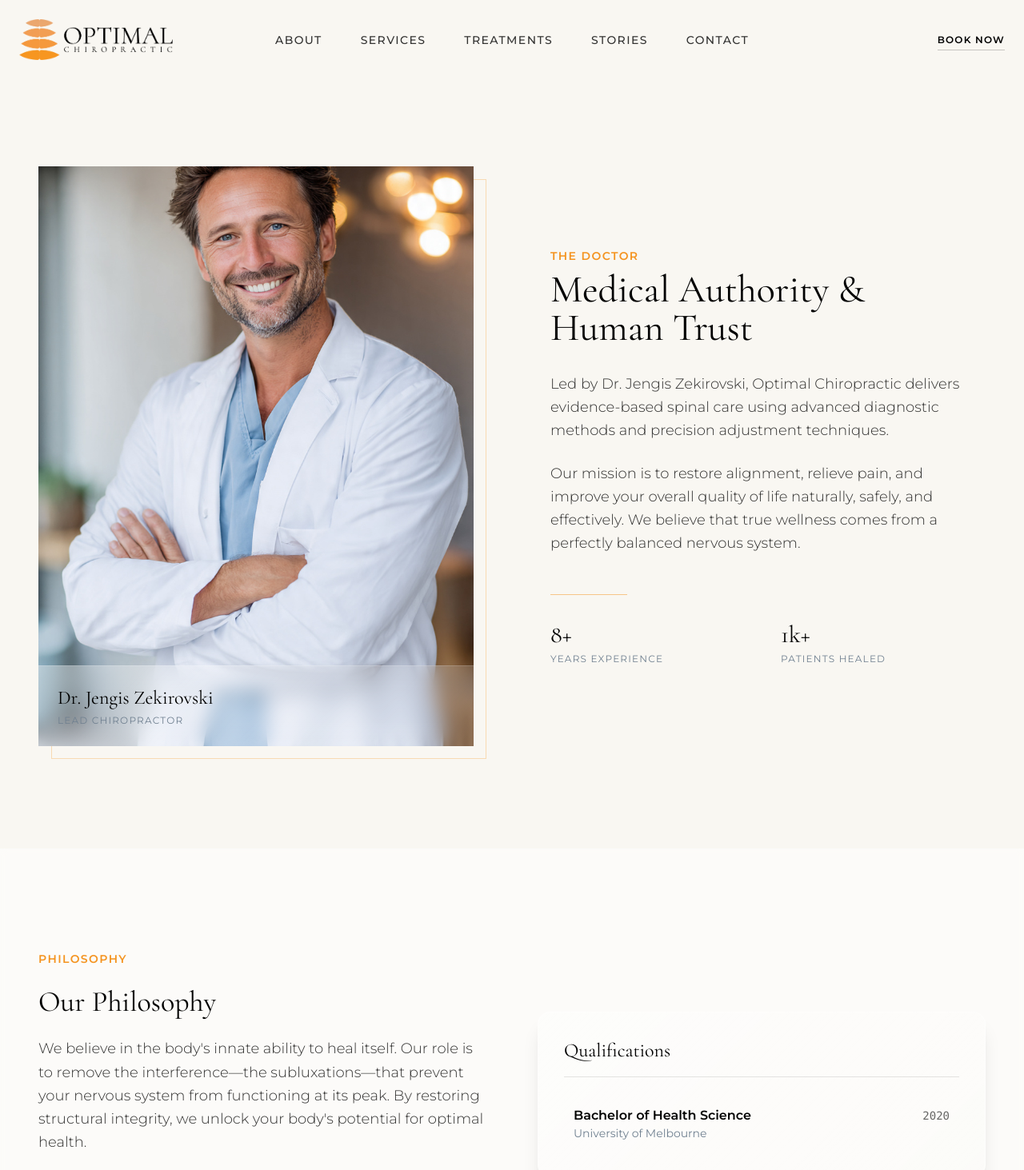
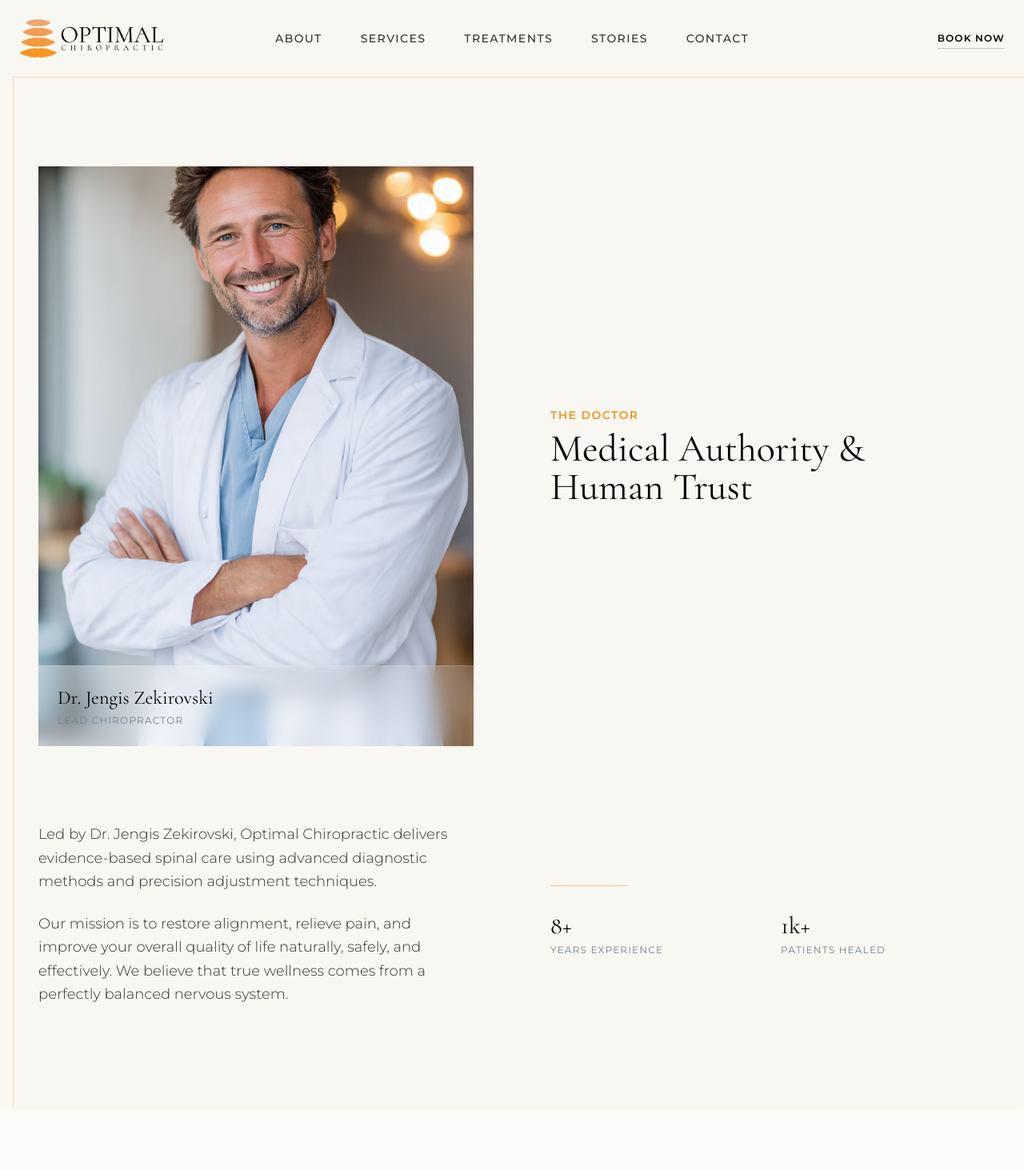
Before and after one commit to dewmindi/optimal-chiropractic-website, a Next.js app: page /about in a window 1280 px wide. Shown: the top 1463 px of the page at 80% size. Built offline with nearby package versions, Linux system fonts and the light colour scheme.

Commit message:
Reduced Loading Time

```diff
--- a/app/about/page.tsx
+++ b/app/about/page.tsx
@@ -17,7 +17,7 @@ export default function AboutPage() {
         {/* Philosophy Section */}
         <Section id="philosophy" className="bg-white/50 backdrop-blur-sm">
           <div className="grid grid-cols-1 lg:grid-cols-2 gap-16 items-center">
-            <FadeIn className="space-y-6">
+            {/* <FadeIn className="space-y-6"> */}
               <span className="text-brand-orange text-sm uppercase tracking-widest font-semibold block mb-2">Philosophy</span>
               <h2 className="font-heading text-4xl text-brand-black">{ABOUT_CONTENT.philosophy.title}</h2>
               <p className="text-brand-black/80 font-light leading-relaxed text-lg">
@@ -31,9 +31,9 @@ export default function AboutPage() {
                   </li>
                 ))}
               </ul>
-            </FadeIn>
+            {/* </FadeIn> */}
 
-            <FadeIn delay={0.2} className="relative p-8 bg-glass rounded-2xl border border-white/40 shadow-xl">
+            {/* <FadeIn delay={0.2} className="relative p-8 bg-glass rounded-2xl border border-white/40 shadow-xl"> */}
               <h3 className="font-heading text-2xl text-brand-black mb-6 border-b border-brand-black/10 pb-4">Qualifications</h3>
               <div className="space-y-6">
                 {ABOUT_CONTENT.qualifications.map((qual, index) => (
@@ -46,7 +46,7 @@ export default function AboutPage() {
                   </div>
                 ))}
               </div>
-            </FadeIn>
+            {/* </FadeIn> */}
           </div>
         </Section>
 
--- a/app/contact/page.tsx
+++ b/app/contact/page.tsx
@@ -17,7 +17,7 @@ export default function ContactPage() {
           <div className="grid grid-cols-1 lg:grid-cols-2 gap-16 lg:gap-24">
             {/* Left Side: Info & Map */}
             <div className="space-y-16">
-              <FadeIn>
+              {/* <FadeIn> */}
                 <span className="text-brand-orange text-sm uppercase tracking-widest font-semibold block mb-3">Get in Touch</span>
                 <h1 className="font-heading text-5xl md:text-6xl text-brand-black mb-8">We're Here to Help</h1>
                 <p className="text-brand-black/70 text-lg leading-relaxed mb-12">
@@ -65,7 +65,7 @@ export default function ContactPage() {
                     </div>
                   </div>
                 </div>
-              </FadeIn>
+              {/* </FadeIn> */}
 
               {/* Map Integration */}
               <FadeIn delay={0.2} className="w-full h-96 bg-gray-200 rounded-2xl overflow-hidden relative shadow-lg">
--- a/app/services/page.tsx
+++ b/app/services/page.tsx
@@ -20,13 +20,13 @@ export default function ServicesPage() {
       <main className="pt-24 pb-20">
         {/* Header */}
         <div className="text-center mb-20 px-6">
-          <FadeIn>
+          {/* <FadeIn> */}
             <span className="text-brand-orange text-sm uppercase tracking-widest font-semibold block mb-3">Our Expertise</span>
             <h1 className="font-heading text-5xl md:text-6xl text-brand-black mb-6">Comprehensive Care</h1>
             <p className="max-w-2xl mx-auto text-brand-black/70 text-lg leading-relaxed">
               We offer a full spectrum of chiropractic services designed to restore your body's natural balance and optimize your health potential.
             </p>
-          </FadeIn>
+          {/* </FadeIn> */}
         </div>
 
         {/* Services List */}
--- a/app/treatments/page.tsx
+++ b/app/treatments/page.tsx
@@ -7,6 +7,7 @@ import Navbar from '../../components/Navbar';
 import Footer from '../../sections/Footer';
 import { Section, FadeIn } from '../../components/Section';
 import { TREATMENT_HERO, CONDITIONS_TREATED, TREATMENT_APPROACH, TREATMENT_FAQ } from '../../TreatmentConstants';
+import Link from 'next/link';
 
 export default function TreatmentsPage() {
   const [openFaqIndex, setOpenFaqIndex] = useState<number | null>(null);
@@ -23,14 +24,14 @@ export default function TreatmentsPage() {
         {/* Hero Section */}
         <Section className="pb-20">
           <div className="text-center max-w-4xl mx-auto px-6">
-            <FadeIn>
+            {/* <FadeIn> */}
               <span className="text-brand-orange text-sm uppercase tracking-widest font-semibold block mb-3">Holistic Healing</span>
               <h1 className="font-heading text-5xl md:text-6xl text-brand-black mb-6">{TREATMENT_HERO.title}</h1>
               <p className="text-xl md:text-2xl text-brand-black/60 font-light mb-8">{TREATMENT_HERO.subtitle}</p>
               <p className="text-brand-black/80 leading-relaxed text-lg max-w-2xl mx-auto">
                 {TREATMENT_HERO.description}
               </p>
-            </FadeIn>
+            {/* </FadeIn> */}
           </div>
         </Section>
 
@@ -74,10 +75,10 @@ export default function TreatmentsPage() {
               <p className="text-cream/60 text-lg font-light leading-relaxed mb-8">
                 Healing is a journey, not a destination. We guide you through three distinct phases of care to ensure lasting results.
               </p>
-              <a href="#contact" className="inline-flex items-center space-x-2 text-brand-orange border-b border-brand-orange pb-1 hover:text-white hover:border-white transition-colors">
+              <Link href="/contact" className="inline-flex items-center space-x-2 text-brand-orange border-b border-brand-orange pb-1 hover:text-white hover:border-white transition-colors">
                 <span>Start Your Journey</span>
                 <ArrowRight size={16} />
-              </a>
+              </Link>
             </FadeIn>
 
             <div className="space-y-8">
--- a/components/Navbar.tsx
+++ b/components/Navbar.tsx
@@ -39,14 +39,15 @@ const Navbar: React.FC = () => {
       >
         <div className="max-w-7xl mx-auto px-6 flex justify-between items-center">
           {/* Logo / Brand */}
-          <div className="flex-1 md:flex-none md:w-48">
-             <Link href="/">
+          <div className="flex items-center">
+  <Link href="/" className="block">
     <Image
       src="/optimal-chiropractic-logo.webp"
       alt="Optimal Chiropractic Logo"
-                  width={180}
-                  height={40}
-                  className="w-full h-auto"
+      width={140}
+      height={50}
+      className="w-[120px] sm:w-[140px] md:w-[180px] h-auto"
+      priority
     />
   </Link>
 </div>
--- a/components/Preloader.tsx
+++ b/components/Preloader.tsx
@@ -14,7 +14,7 @@ const Preloader: React.FC<PreloaderProps> = ({ onComplete }) => {
 
   useEffect(() => {
     const startTime = Date.now();
-    const duration = 2500; // 2.5s simulated load
+    const duration = 1000; // 2.5s simulated load
 
     const frame = () => {
       const now = Date.now();
--- a/sections/About.tsx
+++ b/sections/About.tsx
@@ -8,7 +8,7 @@ const About: React.FC = () => {
     <Section id="about" className="bg-cream">
       <div className="grid grid-cols-1 lg:grid-cols-2 gap-16 lg:gap-24 items-center">
         {/* Image Side */}
-        <FadeIn className="relative">
+        {/* <FadeIn className="relative"> */}
           <div className="absolute top-4 left-4 w-full h-full border border-brand-orange/30 z-0"></div>
           <div className="relative z-10 overflow-hidden aspect-[3/4]">
              <Image
@@ -21,10 +21,10 @@ const About: React.FC = () => {
                <p className="text-xs uppercase tracking-widest text-slate mt-1">Lead Chiropractor</p>
              </div>
           </div>
-        </FadeIn>
+        {/* </FadeIn> */}
 
         {/* Text Side */}
-        <FadeIn delay={0.2} className="space-y-8">
+        {/* <FadeIn delay={0.2} className="space-y-8"> */}
           <div>
             <span className="text-brand-orange text-sm uppercase tracking-widest font-semibold block mb-2">{ABOUT_CONTENT.title}</span>
             <h2 className="font-heading text-4xl md:text-5xl text-brand-black leading-tight">{ABOUT_CONTENT.subtitle}</h2>
@@ -49,7 +49,7 @@ const About: React.FC = () => {
                 </div>
              </div>
           </div>
-        </FadeIn>
+        {/* </FadeIn> */}
       </div>
     </Section>
   );
--- a/sections/Contact.tsx
+++ b/sections/Contact.tsx
@@ -14,7 +14,7 @@ const Contact: React.FC = () => {
             Schedule your comprehensive assessment today and take the first step towards optimal wellness.
           </p>
           <a
-            href="https://optimal-chiropractic-braybrook.au5.cliniko.com/bookings?embedded=true"
+            href="https://optimal-chiropractic-braybrook.au5.cliniko.com/bookings"
             target="_blank"
             rel="noopener noreferrer"
             className="inline-block px-10 py-5 bg-brand-orange text-white uppercase tracking-widest text-sm font-semibold hover:bg-white hover:text-brand-black transition-colors shadow-lg shadow-brand-orange/20"
--- a/sections/WhyChooseUs.tsx
+++ b/sections/WhyChooseUs.tsx
@@ -19,9 +19,15 @@ const WhyChooseUs: React.FC = () => {
             <p className="text-cream/70 font-light text-lg mb-10">
               We combine the art of healing with the science of medicine to provide a superior standard of care.
             </p>
-            <button className="px-8 py-4 border border-cream/20 hover:bg-cream hover:text-brand-black transition-colors uppercase tracking-widest text-xs">
+
+            <a
+              href="https://optimal-chiropractic-braybrook.au5.cliniko.com/bookings"
+              target="_blank"
+              rel="noopener noreferrer"
+              className="px-8 py-4 border border-cream/20 hover:bg-cream hover:text-brand-black transition-colors uppercase tracking-widest text-xs"
+            >
               Book Consultation
-            </button>
+            </a>
           </FadeIn>
         </div>
 
```
Also changed, not shown: components/ServiceModal.tsx (+12 -10 lines). Lines whose indentation alone changed are shown as unchanged.
